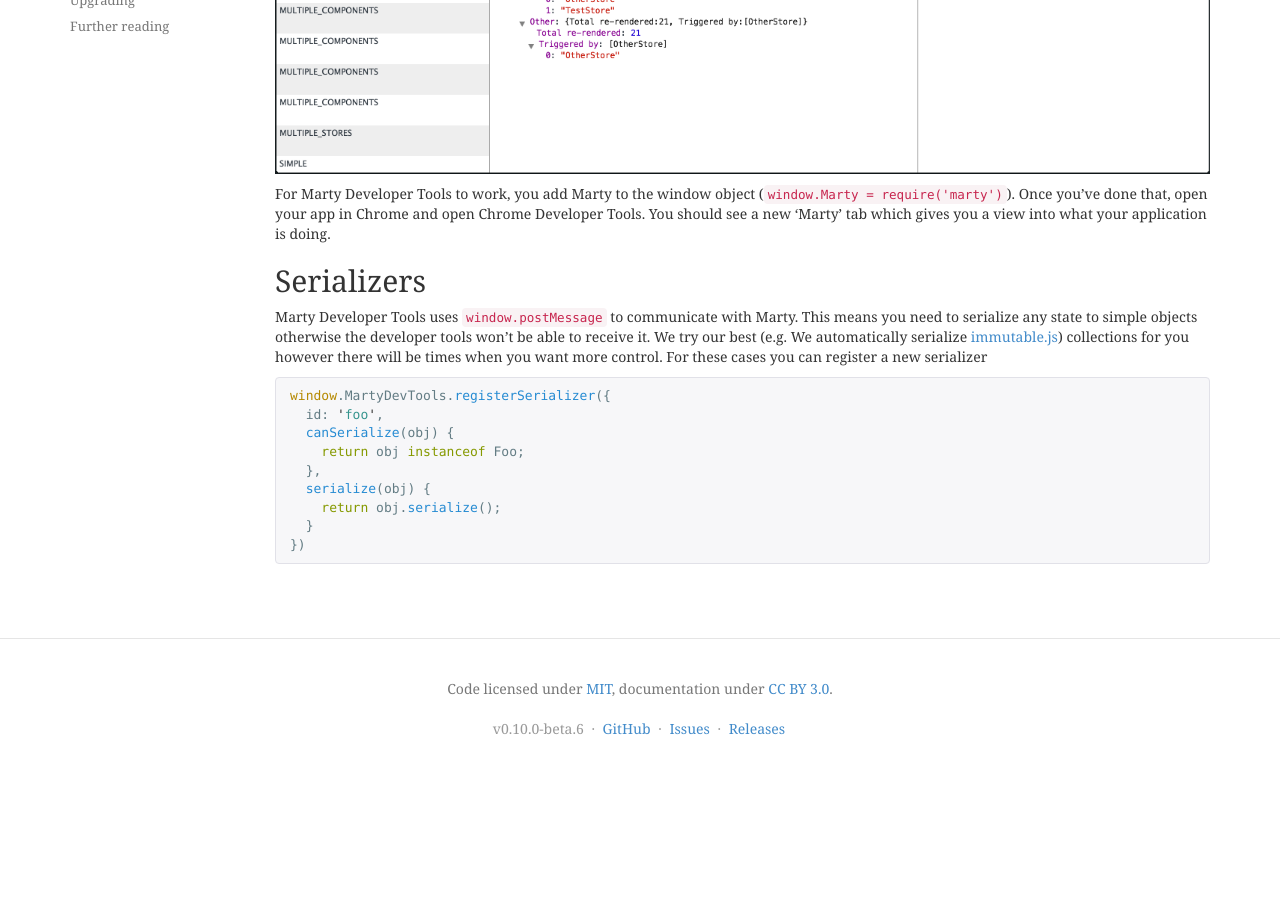
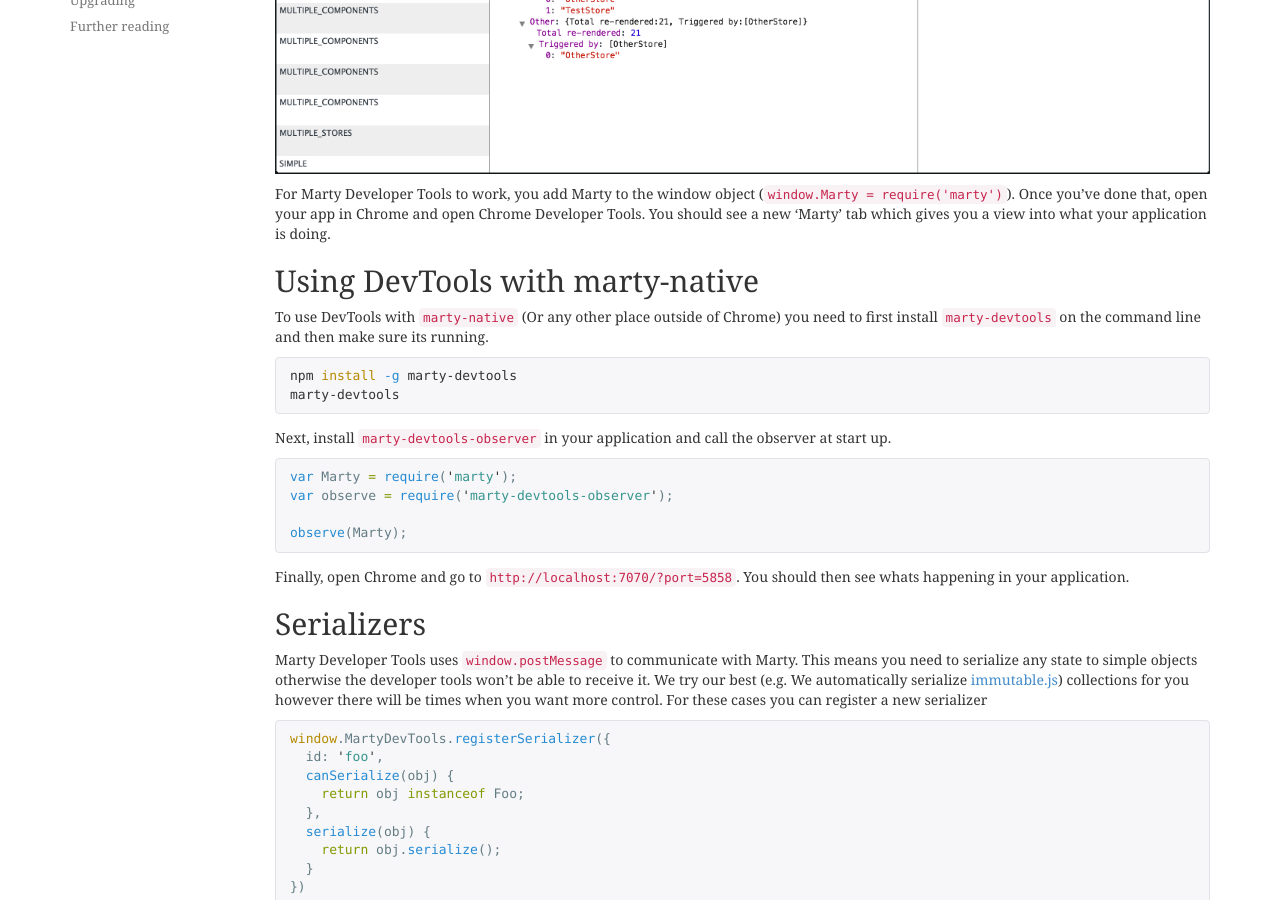
Before and after one commit to alsuper114/marty, a Jekyll site: the page built from docs/_guides/developer-tools/index.md, in a window 1280 px wide and 900 px high, scrolled down 453 px. Built offline with Jekyll 4.4.1, drawn with Linux system fonts in a browser that asks for light colours; nearby versions of some CDN libraries; Markdown is read by kramdown in place of the engine named in the settings; before the commit the page ends 1242 px from its top, so only the background shows below that.

Commit message:
Marty devtools with react-native docs

````diff
--- a/docs/_guides/developer-tools/index.md
+++ b/docs/_guides/developer-tools/index.md
@@ -16,7 +16,27 @@ section: Dev tools
 
 For Marty Developer Tools to work, you add Marty to the window object (<code>window.Marty = require('marty')</code>). Once you've done that, open your app in Chrome and open Chrome Developer Tools. You should see a new 'Marty' tab which gives you a view into what your application is doing.
 
-##Serializers
+## Using DevTools with marty-native
+
+To use DevTools with `marty-native` (Or any other place outside of Chrome) you need to first install `marty-devtools` on the command line and then make sure its running.
+
+```bash
+npm install -g marty-devtools
+marty-devtools
+```
+
+Next, install `marty-devtools-observer` in your application and call the observer at start up.
+
+```js
+var Marty = require('marty');
+var observe = require('marty-devtools-observer');
+
+observe(Marty);
+```
+
+Finally, open Chrome and go to `http://localhost:7070/?port=5858`. You should then see whats happening in your application.
+
+## Serializers
 
 Marty Developer Tools uses [``window.postMessage``](https://developer.mozilla.org/en-US/docs/Web/API/Window/postMessage) to communicate with Marty. This means you need to serialize any state to simple objects otherwise the developer tools won't be able to receive it. We try our best (e.g. We automatically serialize [immutable.js](http://facebook.github.io/immutable-js/)) collections for you however there will be times when you want more control. For these cases you can register a new serializer
 
````
